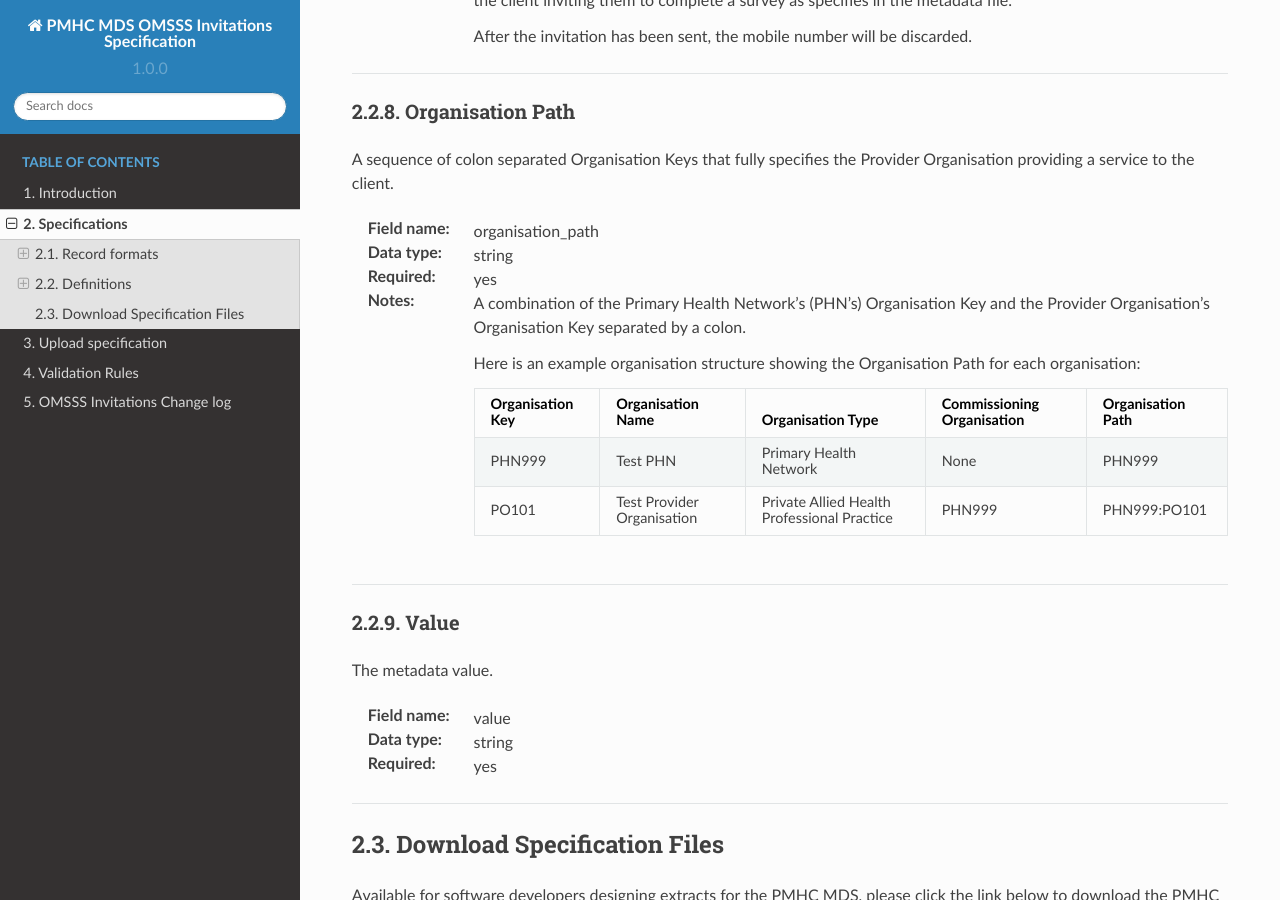
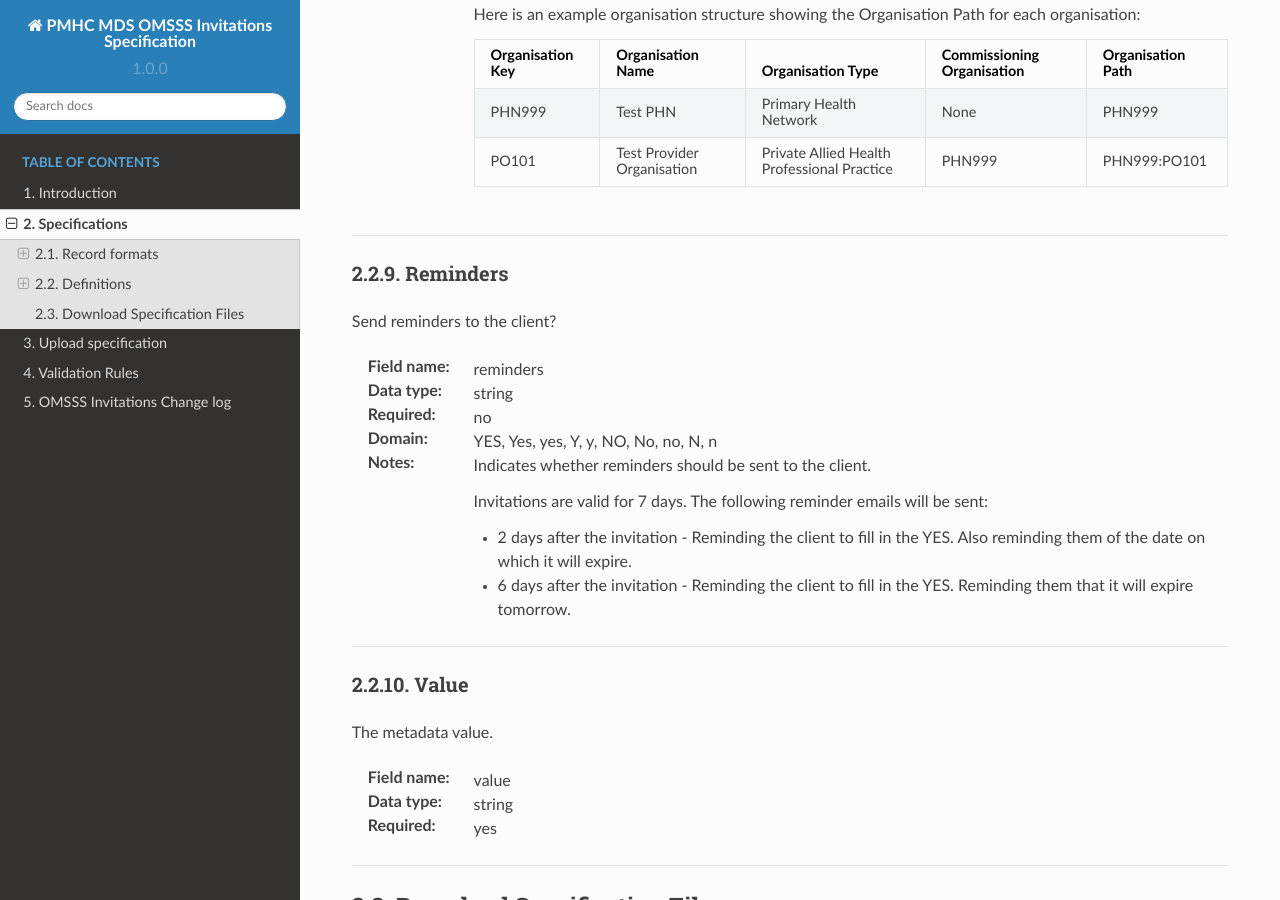
Before and after one commit to logicly-au/pmhc-spec-yes-invitation, a Sphinx documentation site: the page built from doc/specifications.rst, in a window 1280 px wide and 900 px high, scrolled down 3785 px. Built offline with Sphinx 7.4.7 and the Read the Docs theme 2.0.0, drawn with Linux system fonts in a browser that asks for light colours; some of the changed text lies outside the part shown.

Commit message:
Update generated docs

```diff
--- a/doc/include/definitions.rst
+++ b/doc/include/definitions.rst
@@ -28,6 +28,7 @@ The email address of the client.
 :Data type: string
 
 :Required: no
+
 :Notes:
   Either a mobile number or an email address must be provided for each client so
   that a link can be sent to the client inviting them to complete a survey as
@@ -74,6 +66,7 @@ The date on which an *Episode of Care* is formally or administratively ended
 :Data type: date
 
 :Required: no
+
 :Notes:
   - The episode end date must not be before 1st January 2016.
 
@@ -96,6 +89,7 @@ This is a number or code assigned to each episode. The Episode Key is unique and
 :Data type: string (2,50)
 
 :Required: yes
+
 :Notes:
   See `Episode Key <https://docs.pmhc-mds.com/projects/data-specification/en/v2/data-model-and-specifications.html#episode-key>`_.
 
@@ -129,6 +123,7 @@ The mobile phone number of the client.
 :Data type: string
 
 :Required: no
+
 :Notes:
   Either a mobile number or an email address must be provided for each client so
   that a link can be sent to the client inviting them to complete a survey as
@@ -151,6 +146,7 @@ A sequence of colon separated Organisation Keys that fully specifies the Provide
 :Data type: string
 
 :Required: yes
+
 :Notes:
   A combination of the Primary Health Network's (PHN's) Organisation Key and the
   Provider Organisation's Organisation Key separated by a colon.
@@ -164,6 +160,33 @@ A sequence of colon separated Organisation Keys that fully specifies the Provide
   +------------------+-------------------------------+---------------------------------------------+----------------------------+-------------------+
   | PO101            | Test Provider Organisation    | Private Allied Health Professional Practice | PHN999                     | PHN999:PO101      |
   +------------------+-------------------------------+---------------------------------------------+----------------------------+-------------------+
+
+
+----------
+
+.. _dfn-reminders:
+
+Reminders
+^^^^^^^^^
+
+Send reminders to the client?
+
+:Field name: reminders
+
+:Data type: string
+
+:Required: no
+
+:Domain:
+  YES, Yes, yes, Y, y, NO, No, no, N, n
+
+:Notes:
+  Indicates whether reminders should be sent to the client.
+
+  Invitations are valid for 7 days. The following reminder emails will be sent:
+
+  * 2 days after the invitation - Reminding the client to fill in the YES. Also reminding them of the date on which it will expire.
+  * 6 days after the invitation - Reminding the client to fill in the YES. Reminding them that it will expire tomorrow.
 
 
 ----------
--- a/doc/record/invitation.csv
+++ b/doc/record/invitation.csv
@@ -15,16 +15,13 @@
 METeOR: `614094 <http://meteor.aihw.gov.au/content/index.phtml/itemId/614094>`__",date,"—","The date on which an *Episode of Care* is formally or administratively ended"
 "`Episode - Completion Status`_ (episode_completion_status)
 
-",string,"—",":0: Episode open
-:1: Episode closed - treatment concluded
-:2: Episode closed administratively - client could not be contacted
-:3: Episode closed administratively - client declined further contact
-:4: Episode closed administratively - client moved out of area
-:5: Episode closed administratively - client referred elsewhere
-:6: Episode closed administratively - other reason"
+",string,"—","An indication of the completion status of an *Episode of Care*."
 "`Mobile Number`_ (mobile_number)
 
 ",string,"—","The mobile phone number of the client."
 "`Email`_ (email)
 
 ",string,"—","The email address of the client."
+"`Reminders`_ (reminders)
+
+",string,"—","YES, Yes, yes, Y, y, NO, No, no, N, n"
--- a/doc/summary-table.csv
+++ b/doc/summary-table.csv
@@ -6,3 +6,4 @@ Value,"Client Key"
 ,"Episode - Completion Status"
 ,"Mobile Number"
 ,Email
+,Reminders
```
Also changed, not shown: other parts of doc/include/definitions.rst (+0 -9 lines), 1 other file.
